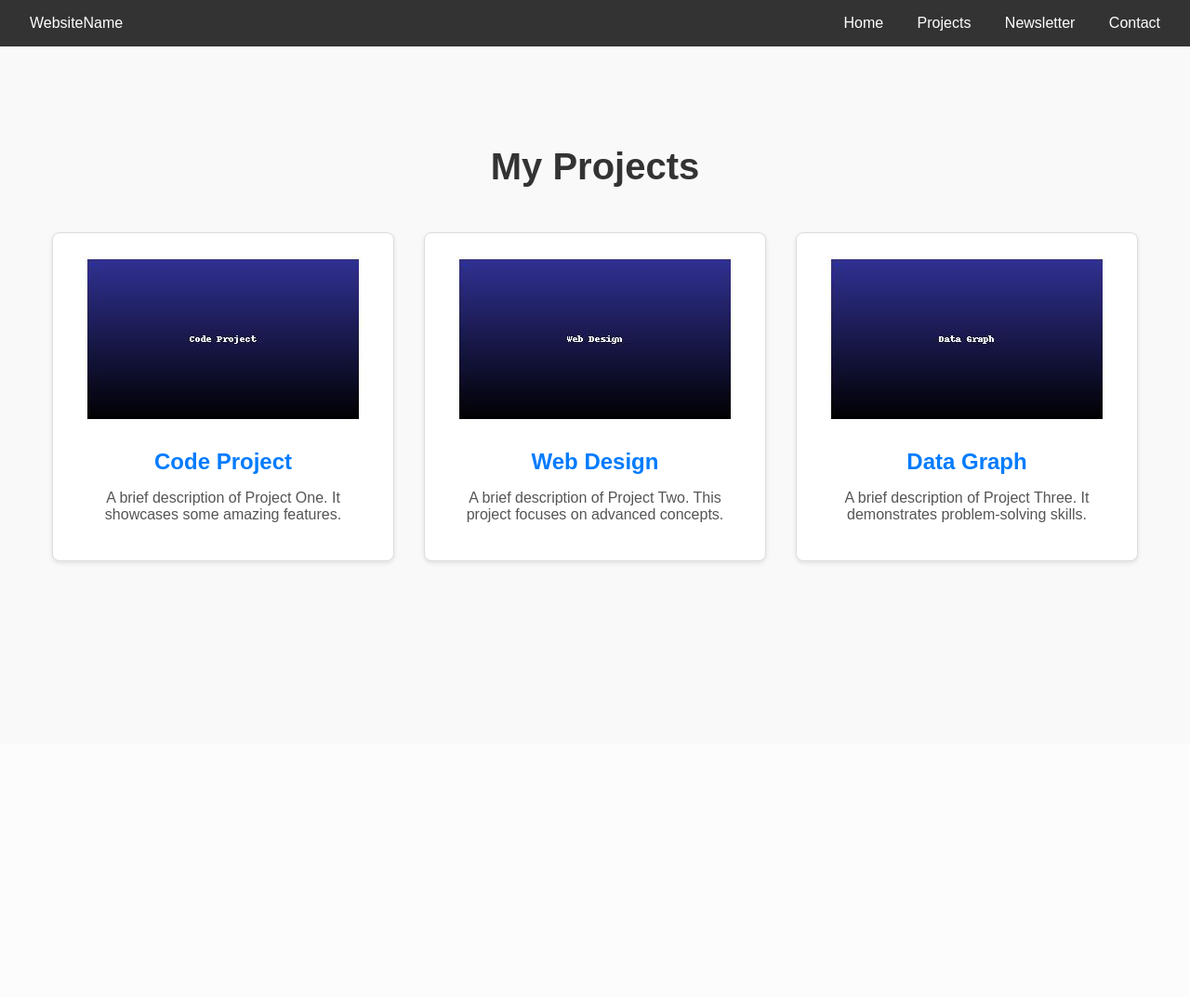
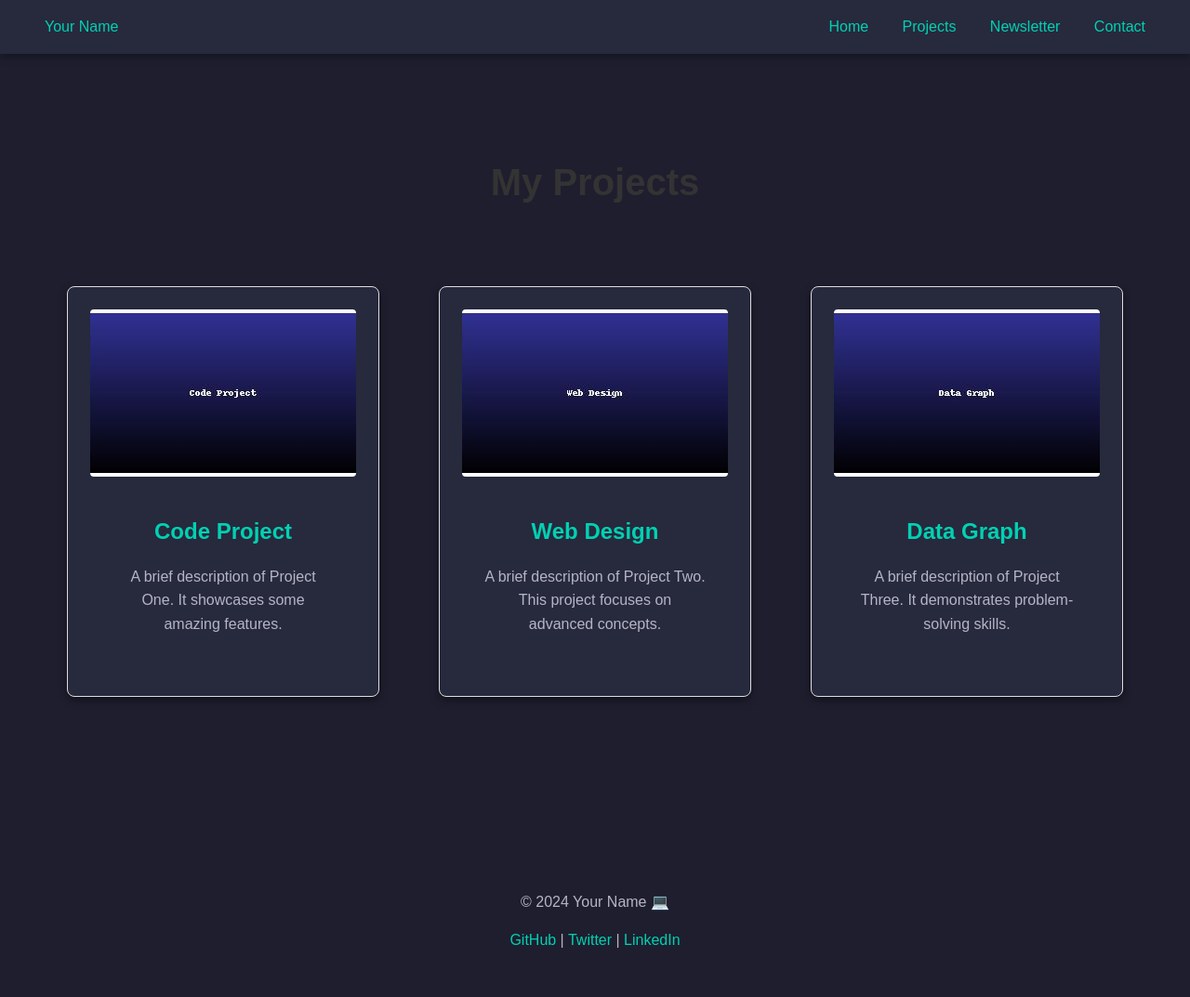
Before and after one commit to tomsharp/personal-website, a Flask app: page /projects in a window 1280 px wide. Shown: the whole page at 93% size. Before the commit the page ends 607 px from the top, so only its background shows below. Run offline with Flask 3, Linux system fonts and the light colour scheme.

Commit message:
update styling

```diff
--- a/app.py
+++ b/app.py
@@ -1,82 +1,53 @@
-import re
 import os
-import csv
-from datetime import datetime
 import json
 
 from flask import Flask, render_template, request, abort, redirect, url_for, flash
 import markdown
 
-from config import SOCIALS, PROJECTS_JSON, NEWSLETTER_FOLDER, CSV_FILE, SUBSCRIBERS_FILE
+import config
+import utils
 
 
 app = Flask(__name__)
 app.secret_key = 'your_secret_key'
 
-def extract_first_image(markdown_content):
-    """Extract the first image URL from the Markdown content."""
-    image_pattern = r"!\[.*?\]\((.*?)\)"
-    match = re.search(image_pattern, markdown_content)
-    return match.group(1) if match else None
-
-
-def load_posts():
-    posts = []
-    if os.path.exists(CSV_FILE):
-        with open(CSV_FILE, 'r') as csvfile:
-            reader = csv.DictReader(csvfile)
-            for row in reader:
-                # Parse datetime fields
-                row['created_datetime'] = datetime.strptime(row['created_datetime'], '%Y-%m-%d %H:%M:%S')
-                row['last_modified_datetime'] = datetime.strptime(row['last_modified_datetime'], '%Y-%m-%d %H:%M:%S')
-
-                # Read the post content and extract the first image
-                post_path = os.path.join(NEWSLETTER_FOLDER, row['filename'])
-                if os.path.exists(post_path):
-                    with open(post_path, 'r') as file:
-                        markdown_content = file.read()
-                        row['image'] = extract_first_image(markdown_content)
-                else:
-                    row['image'] = None
-
-                posts.append(row)
-    return posts
-
-def save_subscriber(email):
-    with open(SUBSCRIBERS_FILE, 'a') as csvfile:
-        writer = csv.writer(csvfile)
-        writer.writerow([email, datetime.now().strftime('%Y-%m-%d %H:%M:%S')])
-
+@app.context_processor
+def inject_global_config():
+    """Inject global configuration into all templates."""
+    return dict(
+        site_title=config.WEBSITE_NAME,
+        footer_config=config.FOOTER_CONFIG
+    )
 
 @app.route("/")
 def home():
-    return render_template("index.html", title="Home")
+    return render_template("index.html", title=config.WEBSITE_NAME)
 
 @app.route("/contact")
 def contact():
-    return render_template("contact.html", title="Contact", socials=SOCIALS)
+    return render_template("contact.html", title="Contact", socials=config.SOCIALS)
 
 @app.route("/newsletter", methods=["GET", "POST"])
 def newsletter():
     if request.method == "POST":
         email = request.form.get("email")
         if email:
-            save_subscriber(email)
+            utils.save_subscriber(email, config.SUBSCRIBERS_FILE)
             flash("Thank you for subscribing!", "success")
         else:
             flash("Please enter a valid email address.", "error")
         return redirect(url_for("newsletter"))
 
-    posts = load_posts()  # Ensure your load_posts function is defined elsewhere
+    posts = utils.load_posts(config.NEWSLETTER_FOLDER, config.POSTS_CSV_FILE)
     return render_template("newsletter.html", title="Newsletter", posts=posts)
 
 @app.route("/newsletter/<slug>")
 def view_post(slug):
-    posts = load_posts()
+    posts = utils.load_posts(config.NEWSLETTER_FOLDER, config.POSTS_CSV_FILE)
     post_metadata = next((post for post in posts if post['slug'] == slug), None)
 
     if post_metadata:
-        post_path = os.path.join(NEWSLETTER_FOLDER, post_metadata['filename'])
+        post_path = os.path.join(config.NEWSLETTER_FOLDER, post_metadata['filename'])
         if os.path.exists(post_path):
             # Load post content
             with open(post_path, 'r') as file:
@@ -97,7 +68,7 @@ def view_post(slug):
 @app.route("/projects")
 def projects():
     # Load project data from the JSON file
-    with open(PROJECTS_JSON, 'r') as file:
+    with open(config.PROJECTS_JSON, 'r') as file:
         projects = json.load(file)
     return render_template("projects.html", title="Projects", projects=projects)
 
--- a/static/style.css
+++ b/static/style.css
@@ -289,3 +289,178 @@ nav a:hover {
 .project-link:hover {
     color: #0056b3;
 }
+
+
+
+/* General Styles */
+body {
+    font-family: 'Poppins', sans-serif; /* Clean, modern font */
+    margin: 0;
+    padding: 0;
+    box-sizing: border-box;
+    background-color: #1e1e2f; /* Dark background for a new-wave look */
+    color: #f5f5f5; /* Light text for contrast */
+    line-height: 1.6;
+}
+
+/* Navigation Bar */
+nav {
+    background-color: #27293d;
+    color: #f5f5f5;
+    padding: 1rem 2rem;
+    display: flex;
+    justify-content: space-between;
+    align-items: center;
+    position: sticky;
+    top: 0;
+    z-index: 1000;
+    box-shadow: 0 4px 8px rgba(0, 0, 0, 0.3);
+}
+
+nav a {
+    color: #00d1b2; /* Modern teal accent */
+    text-decoration: none;
+    margin: 0 1rem;
+    font-size: 1rem;
+    font-weight: 500;
+    transition: color 0.3s;
+}
+
+nav a:hover {
+    color: #ff6f61; /* Interactive hover effect */
+}
+
+/* Hero Section */
+.hero {
+    background: linear-gradient(120deg, #27293d, #1e1e2f);
+    padding: 4rem 1rem;
+    text-align: center;
+    color: #f5f5f5;
+}
+
+.hero h1 {
+    font-size: 3rem;
+    font-weight: bold;
+    margin-bottom: 1rem;
+}
+
+.hero p {
+    font-size: 1.2rem;
+    color: #b5b5c5;
+    margin-bottom: 2rem;
+}
+
+.hero button {
+    background-color: #00d1b2;
+    color: #1e1e2f;
+    border: none;
+    padding: 0.8rem 2rem;
+    border-radius: 25px;
+    font-size: 1rem;
+    font-weight: bold;
+    cursor: pointer;
+    transition: background-color 0.3s, transform 0.3s;
+}
+
+.hero button:hover {
+    background-color: #ff6f61;
+    transform: scale(1.1);
+}
+
+/* Cards Section */
+.cards-container {
+    display: grid;
+    grid-template-columns: repeat(auto-fill, minmax(280px, 1fr));
+    gap: 2rem;
+    padding: 2rem 1rem;
+}
+
+.card {
+    background-color: #27293d;
+    border: 1px solid #ddd;
+    border-radius: 8px;
+    padding: 1.5rem;
+    overflow: hidden;
+    box-shadow: 0 4px 10px rgba(0, 0, 0, 0.4);
+    transition: transform 0.3s, box-shadow 0.3s;
+    color: #f5f5f5;
+}
+.card:hover {
+    transform: translateY(-10px);
+    box-shadow: 0 8px 20px rgba(0, 0, 0, 0.6);
+}
+
+.card img {
+    width: 100%;
+    height: 180px;
+    object-fit: cover;
+}
+
+.card-content {
+    padding: 1.5rem;
+    text-align: center;
+}
+
+.card-content h3 {
+    font-size: 1.5rem;
+    margin-bottom: 0.8rem;
+    color: #00d1b2;
+}
+
+.card-content p {
+    font-size: 1rem;
+    color: #b5b5c5;
+}
+
+/* Buttons */
+.card-content .btn {
+    background-color: #00d1b2;
+    color: #1e1e2f;
+    border: none;
+    padding: 0.6rem 1.5rem;
+    border-radius: 25px;
+    font-size: 1rem;
+    cursor: pointer;
+    text-decoration: none;
+    transition: background-color 0.3s, transform 0.3s;
+    display: inline-block;
+    margin-top: 1rem;
+}
+
+.card-content .btn:hover {
+    background-color: #ff6f61;
+    transform: scale(1.1);
+}
+
+/* Footer */
+footer {
+    background-color: #1e1e2f;
+    color: #b5b5c5;
+    text-align: center;
+    padding: 2rem 1rem;
+    margin-top: 2rem;
+}
+
+footer a {
+    color: #00d1b2;
+    text-decoration: none;
+}
+
+footer a:hover {
+    color: #ff6f61;
+}
+
+/* Responsive Design */
+@media (max-width: 768px) {
+    .hero h1 {
+        font-size: 2.5rem;
+    }
+
+    .hero p {
+        font-size: 1rem;
+    }
+
+    .cards-container {
+        grid-template-columns: 1fr;
+    }
+}
--- a/templates/base.html
+++ b/templates/base.html
@@ -7,12 +7,12 @@
         href="https://cdnjs.cloudflare.com/ajax/libs/font-awesome/5.15.4/css/all.min.css"
         rel="stylesheet"
     />
-    <title>{{ title }}</title>
+    <title>{{ site_title }}</title>
     <link rel="stylesheet" href="{{ url_for('static', filename='style.css') }}">
 </head>
 <body>
     <nav>
-        <a href="{{ url_for('home') }}" style="text-decoration: none;">WebsiteName</a>
+        <a href="{{ url_for('home') }}" style="text-decoration: none;">{{ site_title }}</a>
         <div>
             <a href="{{ url_for('home') }}">Home</a>
             <a href="{{ url_for('projects') }}">Projects</a>
@@ -25,4 +25,12 @@
         {% endblock %}
     </div>
 </body>
+<footer>
+    <p>&copy; {{ footer_config.year }} {{ footer_config.name }} 💻</p>
+    <p>
+        {% for platform, link in footer_config.social_links.items() %}
+            <a href="{{ link }}" target="_blank">{{ platform }}</a>{% if not loop.last %} | {% endif %}
+        {% endfor %}
+    </p>
+</footer>
 </html>
--- a/templates/projects.html
+++ b/templates/projects.html
@@ -2,13 +2,15 @@
 
 {% block content %}
 <h1 class="projects-title">My Projects</h1>
-<div class="projects-container">
+<div class="cards-container">
     {% for project in projects %}
-    <a href="{{ project.link }}" target="_blank" class="project-card">
+    <a href="{{ project.link }}" target="_blank" class="card">
+        {% if project.image %}
         <img src="{{ project.image }}" alt="" class="project-image" />
-        <div class="project-content">
-            <h3 class="project-title">{{ project.title }}</h3>
-            <p class="project-description">{{ project.description }}</p>
+        {% endif %}
+        <div class="card-content">
+            <h3>{{ project.title }}</h3>
+            <p>{{ project.description }}</p>
         </div>
     </a>
     {% endfor %}
```
Also changed, not shown: config.py (+15 -1 lines), templates/index.html (+5 -2 lines), utils.py (added, +40 -0 lines).
